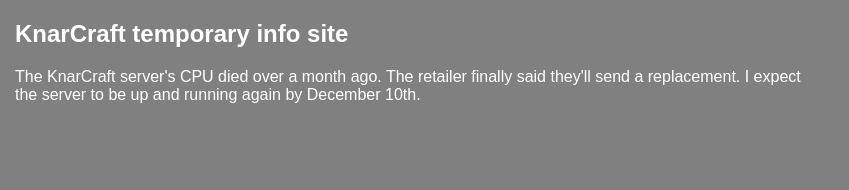
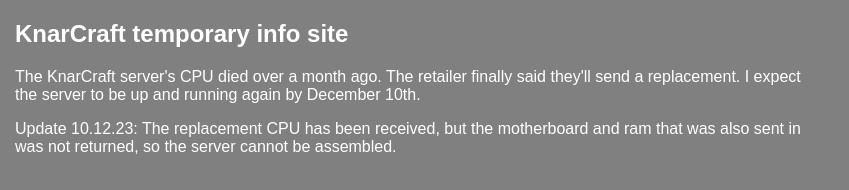
Before and after one commit to EpicKnarvik97/KnarCraft.github.io, a plain HTML site: page index.html in a window 1280 px wide. Shown: the whole page, without its empty margins (0-849 px from the left). Drawn offline with Linux system fonts and the light colour scheme.

Commit message:
Update index.html

```diff
--- a/index.html
+++ b/index.html
@@ -19,5 +19,6 @@
   <body>
     <h2>KnarCraft temporary info site</h2>
     <p>The KnarCraft server's CPU died over a month ago. The retailer finally said they'll send a replacement. I expect the server to be up and running again by December 10th.</p>
+    <p>Update 10.12.23: The replacement CPU has been received, but the motherboard and ram that was also sent in was not returned, so the server cannot be assembled.</p>
   </body>
 </html>
```
